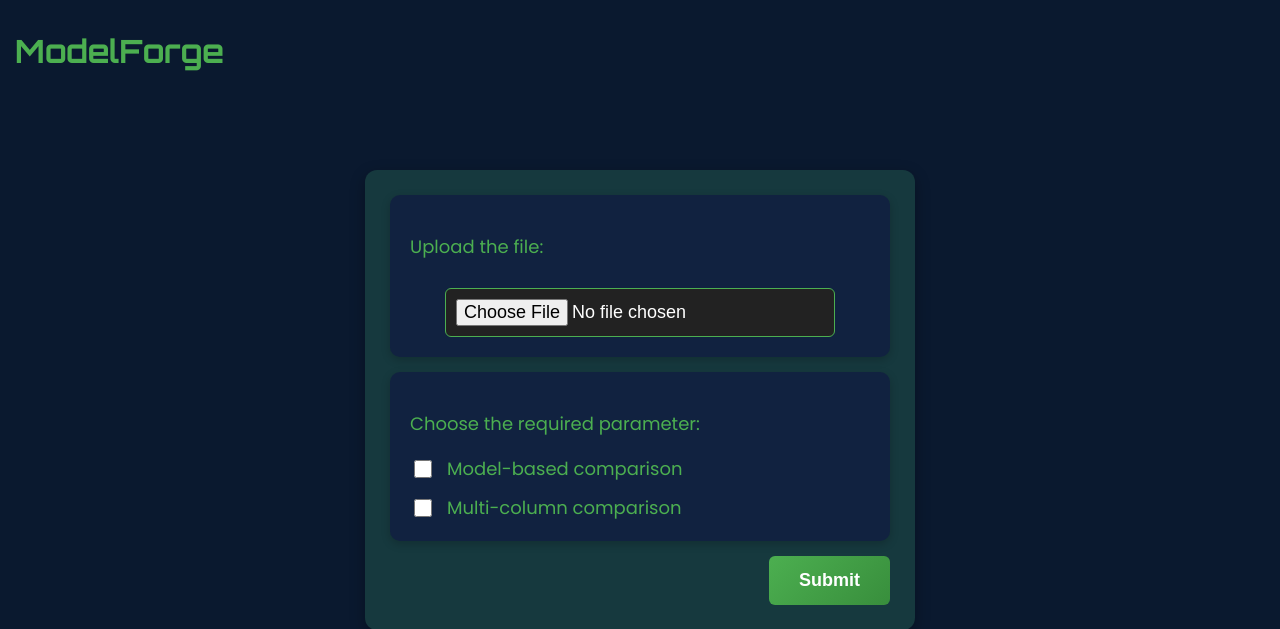
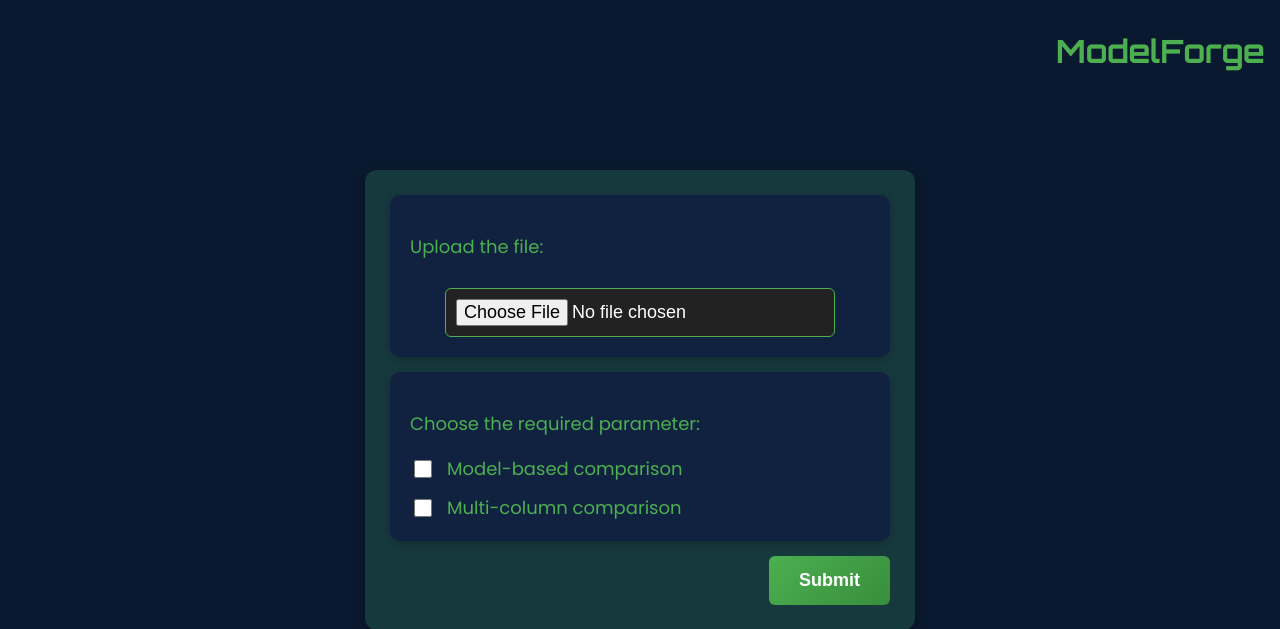
Before and after one commit to SagaR-S-05/ModelForge, a Flask app: page / in a window 1280 px wide. Shown: the top 629 px of the page. Run offline with Flask 3, Linux system fonts and the light colour scheme.

Commit message:
ui changes

```diff
--- a/backend/templates/error.html
+++ b/backend/templates/error.html
@@ -3,6 +3,7 @@
 <head>
     <meta charset="UTF-8">
     <title>Error</title>
+    <link rel="icon" href="{{ url_for('static', filename='images/favicon.ico') }}">
 </head>
 <body>
     {%for i in error%}
--- a/backend/templates/file_content.html
+++ b/backend/templates/file_content.html
@@ -4,6 +4,7 @@
     <meta charset="UTF-8" />
     <meta name="viewport" content="width=device-width, initial-scale=1.0" />
     <link rel="stylesheet" href="../static/style.css" />
+    <link rel="icon" href="{{ url_for('static', filename='images/favicon.ico') }}">
     <link href="https://fonts.googleapis.com/css2?family=Orbitron:wght@400;600;700&display=swap" rel="stylesheet">
     <title>Model Selector</title>
   </head>
--- a/backend/templates/results.html
+++ b/backend/templates/results.html
@@ -5,6 +5,7 @@
     <meta name="viewport" content="width=device-width, initial-scale=1.0" />
     <title>Model Results</title>
     <link rel="stylesheet" href="../static/style.css" />
+    <link rel="icon" href="{{ url_for('static', filename='images/favicon.ico') }}">
     <link href="https://fonts.googleapis.com/css2?family=Orbitron:wght@400;600;700&display=swap" rel="stylesheet">
   </head>
   <body>
--- a/backend/templates/upload_page.html
+++ b/backend/templates/upload_page.html
@@ -4,6 +4,7 @@
     <meta charset="UTF-8">
     <meta name="viewport" content="width=device-width, initial-scale=1.0">
     <title>ModelForge</title>
+    <link rel="icon" href="{{ url_for('static', filename='images/favicon.ico') }}">
     <link href="https://fonts.googleapis.com/css2?family=Orbitron:wght@400;700&family=Poppins:wght@300;400;600&display=swap" rel="stylesheet">
     <style>
         body {
@@ -22,7 +23,7 @@
         h1 {
             position: absolute;
             top: 10px;
-            left: 15px;
+            right: 15px;
             font-size: 32px;
             font-family: 'Orbitron', sans-serif;
             font-weight: 700;
```
Also changed, not shown: backend/static/images/favicon.ico (added).
